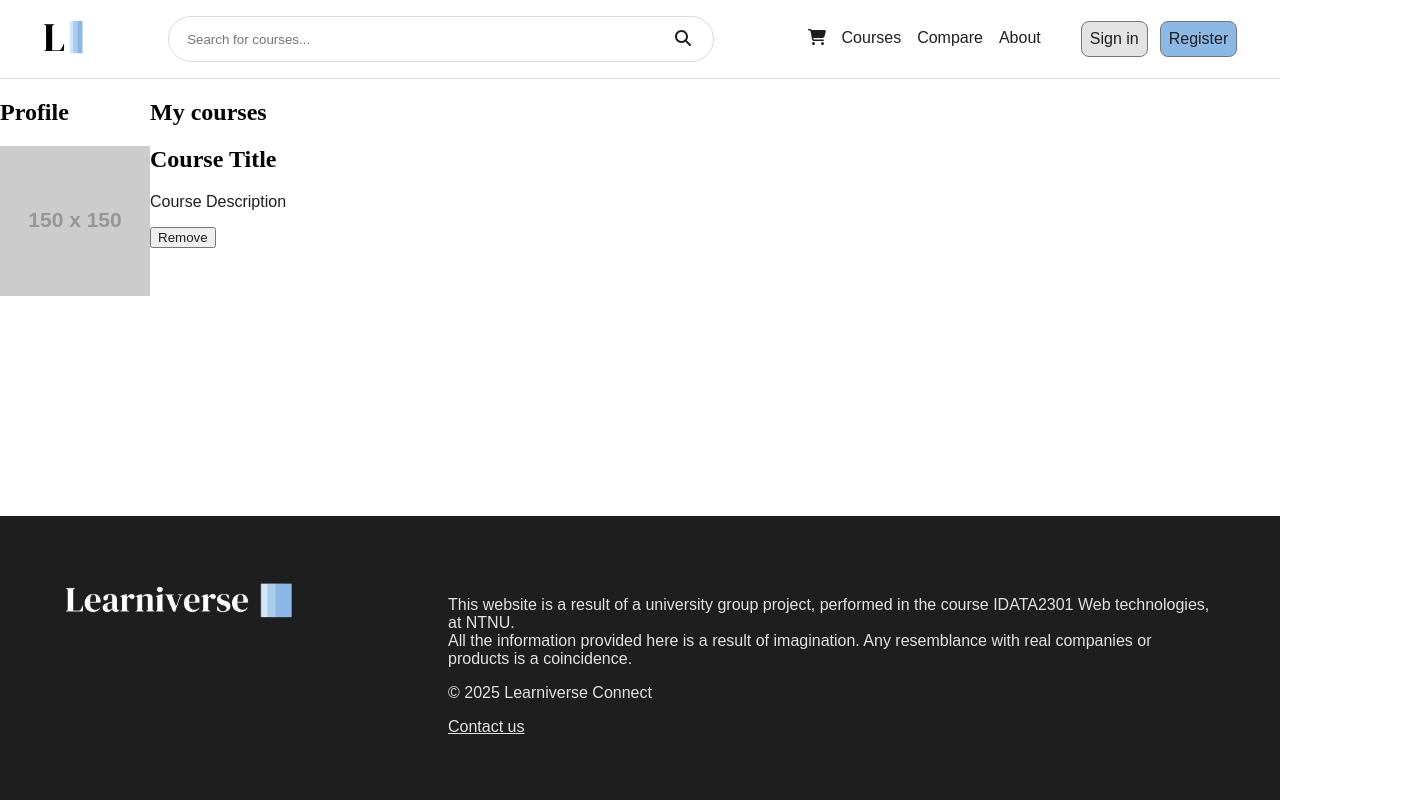
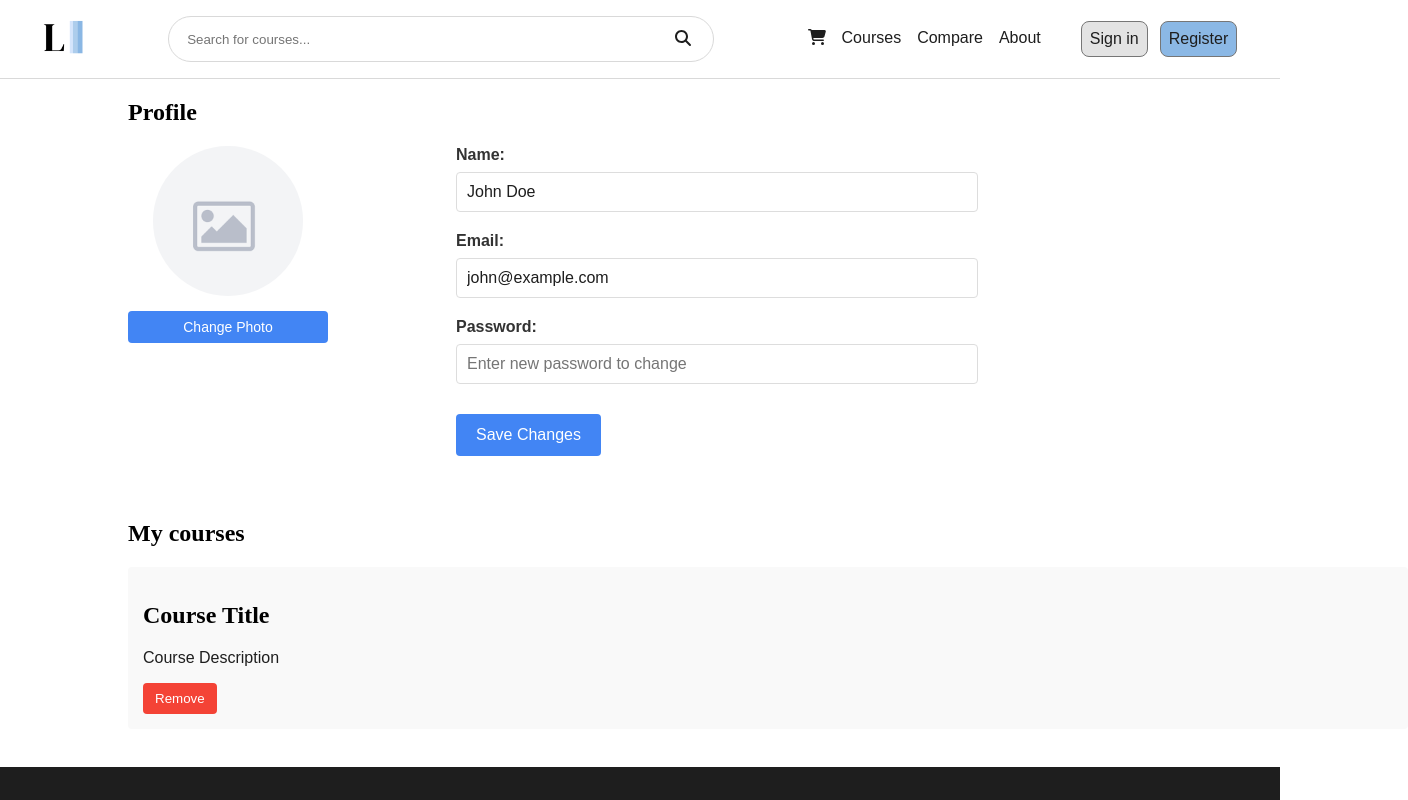
Before and after one commit to Hermzy14/webteknologi, a React (Vite) app: page /profile in a window 1280 px wide. Shown: the top 800 px of the page, 1408 px wide, since content can reach past the window. Built offline with nearby package versions, Linux system fonts and the light colour scheme; no server answers.

Commit message:
mad the profile page and some css for it

```diff
--- /dev/null
+++ b/src/css/profile.css
@@ -0,0 +1,114 @@
+/* Profile container layout */
+.profile-container {
+  display: flex;
+  gap: 10%; /* Space between picture and form */
+  align-items: flex-start; /* Align items at the top */
+  margin-top: 20px;
+}
+
+.Profile-picture {
+  display: flex;
+  flex-direction: column;
+  align-items: center;
+  gap: 15px;
+  width: 200px; /* Fixed width for the picture section */
+}
+
+.Profile-picture img {
+  width: 150px;
+  height: 150px;
+  border-radius: 50%;
+  object-fit: cover;
+}
+
+.Profile-picture button {
+  padding: 8px 16px;
+  background-color: #4285f4;
+  color: white;
+  border: none;
+  border-radius: 4px;
+  cursor: pointer;
+  font-size: 14px;
+  transition: background-color 0.3s;
+  width: 100%; /* Make button same width as image */
+}
+
+.Profile-details {
+  flex: 1; /* Take remaining space */
+  max-width: 500px;
+}
+
+/* Form styles */
+.Profile-details form {
+  width: 100%;
+}
+
+.form-group {
+  margin-bottom: 20px;
+}
+
+.form-group label {
+  display: block;
+  margin-bottom: 8px;
+  font-weight: bold;
+  color: #333;
+}
+
+.form-group input {
+  width: 100%;
+  padding: 10px;
+  border: 1px solid #ddd;
+  border-radius: 4px;
+  font-size: 16px;
+}
+
+.save-button {
+  background-color: #4285f4;
+  color: white;
+  padding: 12px 20px;
+  border: none;
+  border-radius: 4px;
+  cursor: pointer;
+  font-size: 16px;
+  margin-top: 10px;
+}
+
+.save-button:hover {
+  background-color: #45a049;
+}
+
+/* Existing styles */
+main {
+  display: block;
+  width: 100%;
+  margin-left: 5%;
+}
+
+#profile-information img {
+  height: 5%;
+}
+
+#my-courses {
+  margin-top: 5%;
+  margin-bottom: 3%;
+}
+
+.courses-list {
+  margin-top: 20px;
+}
+
+.course-item {
+  background: #f9f9f9;
+  padding: 15px;
+  border-radius: 4px;
+  margin-bottom: 15px;
+}
+
+.remove-button {
+  background-color: #f44336;
+  color: white;
+  padding: 8px 12px;
+  border: none;
+  border-radius: 4px;
+  cursor: pointer;
+}
--- a/src/pages/Profile.jsx
+++ b/src/pages/Profile.jsx
@@ -1,30 +1,91 @@
-import React from "react";
+import React, { useState, useEffect } from "react";
 import "../css/global-styles.css";
+import "../css/profile.css";
+import ImageNotFound from '../assets/Image-not-found.png';
 
-/**
- * Component representing the profile page of the application.
- * It contains profile information section and a My Courses section.
- * @return {JSX.Element} The rendered component.
- */
 function ProfilePage() {
+    const [profile, setProfile] = useState({
+        name: '',
+        email: '',
+        password: ''
+    });
+
+    useEffect(() => {
+        const mockUserData = {
+            name: 'John Doe',
+            email: 'john@example.com',
+        };
+        setProfile({...mockUserData, password: ''});
+    }, []);
+
+    const handleInputChange = (e) => {
+        const { name, value } = e.target;
+        setProfile(prev => ({
+            ...prev,
+            [name]: value
+        }));
+    };
+
+    const handleSubmit = (e) => {
+        e.preventDefault();
+        console.log("Profile updated:", profile);
+        alert("Profile updated successfully!");
+    };
 
     return (
         <>
-        {/* Main content */}
             <main>
                 <section id="profile-information">
                     <h1>Profile</h1>
-                <div className ="Profile-picture">
-                    <img src="https://via.placeholder.com/150" alt="Profile" />
+                    <div className="profile-container">
+                        <div className="Profile-picture">
+                            <img src={ImageNotFound} alt="Profile" />
+                            <button>Change Photo</button>
                         </div>
                         <div className="Profile-details">
-                    {/* put in name emial and password boxes */}
+                            <form onSubmit={handleSubmit}>
+                                <div className="form-group">
+                                    <label htmlFor="name">Name:</label>
+                                    <input
+                                        type="text"
+                                        id="name"
+                                        name="name"
+                                        value={profile.name}
+                                        onChange={handleInputChange}
+                                        required
+                                    />
+                                </div>
+                                <div className="form-group">
+                                    <label htmlFor="email">Email:</label>
+                                    <input
+                                        type="email"
+                                        id="email"
+                                        name="email"
+                                        value={profile.email}
+                                        onChange={handleInputChange}
+                                        required
+                                    />
+                                </div>
+                                <div className="form-group">
+                                    <label htmlFor="password">Password:</label>
+                                    <input
+                                        type="password"
+                                        id="password"
+                                        name="password"
+                                        value={profile.password}
+                                        onChange={handleInputChange}
+                                        placeholder="Enter new password to change"
+                                    />
+                                </div>
+                                <button type="submit" className="save-button">Save Changes</button>
+                            </form>
+                        </div>
                     </div>
                 </section>
 
                 <section id="my-courses">
                     <h1>My courses</h1>
-                <div className ="courses-list">
+                    <div className="courses-list">
                         <div className="course-item">
                             <h2>Course Title</h2>
                             <p>Course Description</p>
@@ -32,7 +93,6 @@ function ProfilePage() {
                         </div>
                     </div>
                 </section>
-
             </main>
         </>
     );
```
Lines whose indentation alone changed are shown as unchanged.
